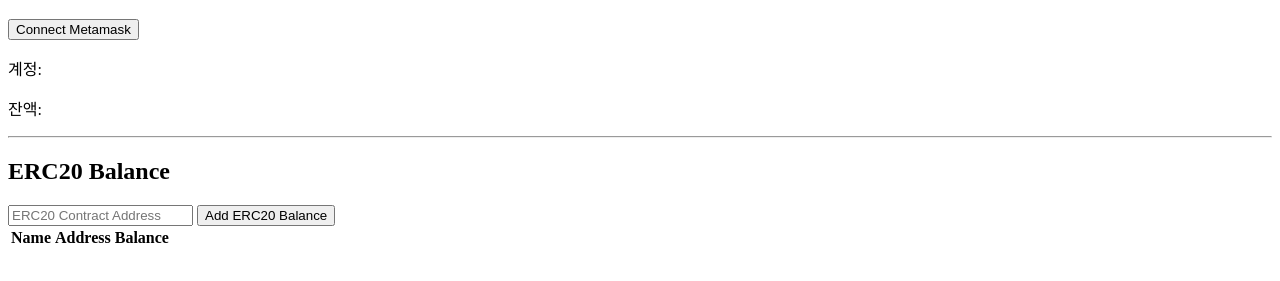
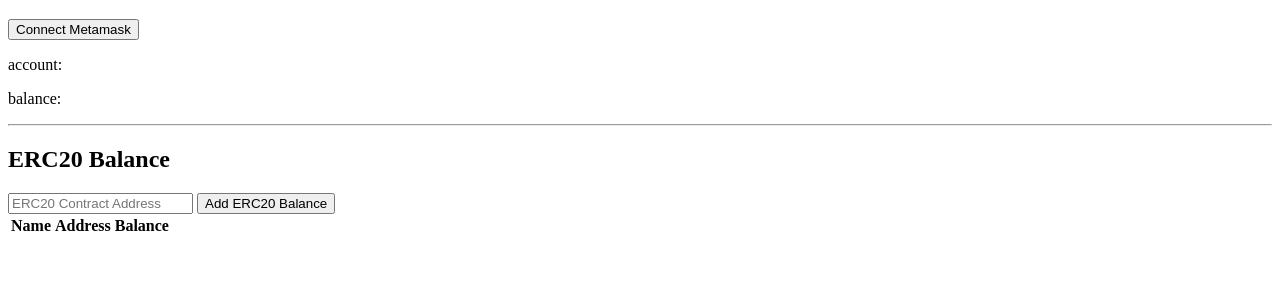
Before and after one commit to wantaekchoi/get-balance, a plain HTML site: page index.html in a window 1280 px wide. Shown: the part 61-342 px from the top of the page. Drawn offline with Linux system fonts and the light colour scheme.

Commit message:
refactor: html leng en but kr text

```diff
--- a/index.html
+++ b/index.html
@@ -11,8 +11,8 @@
 <body>
   <h1>Metamask Demo</h1>
   <button id="connectButton">Connect Metamask</button>
-  <p id="accountElement">계정: </p>
-  <p id="balanceElement">잔액: </p>
+  <p id="accountElement">account: </p>
+  <p id="balanceElement">balance: </p>
   <hr>
   <h2>ERC20 Balance</h2>
   <input type="text" id="erc20AddressInput" placeholder="ERC20 Contract Address">
```
